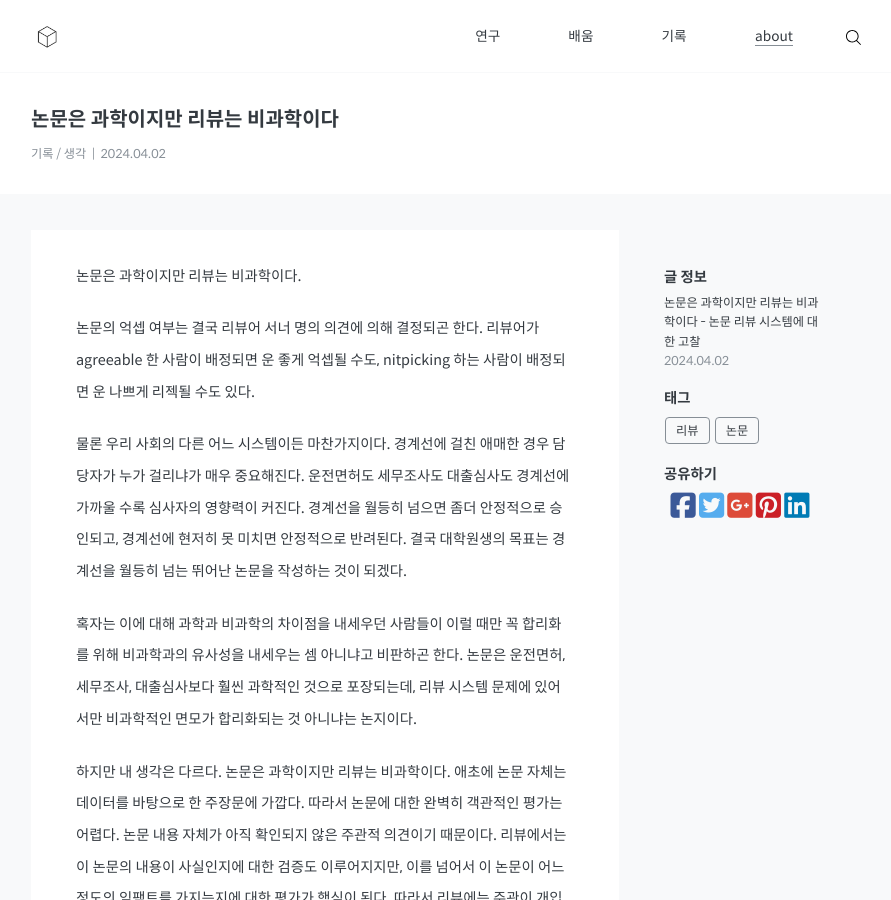
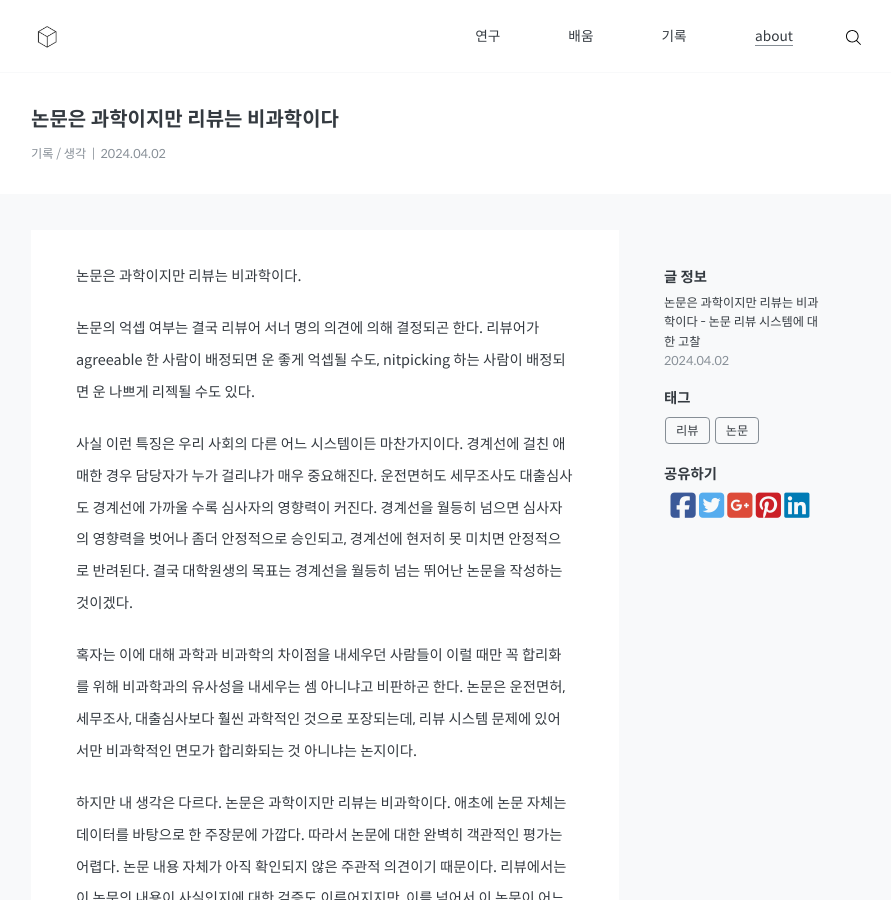
Before and after one commit to jyoonsong/jyoonsong.github.io, a Jekyll site: the page built from _posts/2024-04-19-reviews.md, in a window 1280 px wide and 900 px high. Shown: the whole window, without its empty margins (189-1080 px from the left). Built offline with Jekyll 4.4.1, drawn with Linux system fonts in a browser that asks for light colours; nearby versions of some CDN libraries.

Commit message:
it is very important to write well, communicate well

```diff
--- a/_posts/2024-04-19-reviews.md
+++ b/_posts/2024-04-19-reviews.md
@@ -17,7 +17,7 @@ tags:
 
 논문의 억셉 여부는 결국 리뷰어 서너 명의 의견에 의해 결정되곤 한다. 리뷰어가 agreeable 한 사람이 배정되면 운 좋게 억셉될 수도, nitpicking 하는 사람이 배정되면 운 나쁘게 리젝될 수도 있다.
 
-물론 우리 사회의 다른 어느 시스템이든 마찬가지이다. 경계선에 걸친 애매한 경우 담당자가 누가 걸리냐가 매우 중요해진다. 운전면허도 세무조사도 대출심사도 경계선에 가까울 수록 심사자의 영향력이 커진다. 경계선을 월등히 넘으면 좀더 안정적으로 승인되고, 경계선에 현저히 못 미치면 안정적으로 반려된다. 결국 대학원생의 목표는 경계선을 월등히 넘는 뛰어난 논문을 작성하는 것이 되겠다.
+사실 이런 특징은 우리 사회의 다른 어느 시스템이든 마찬가지이다. 경계선에 걸친 애매한 경우 담당자가 누가 걸리냐가 매우 중요해진다. 운전면허도 세무조사도 대출심사도 경계선에 가까울 수록 심사자의 영향력이 커진다. 경계선을 월등히 넘으면 심사자의 영향력을 벗어나 좀더 안정적으로 승인되고, 경계선에 현저히 못 미치면 안정적으로 반려된다. 결국 대학원생의 목표는 경계선을 월등히 넘는 뛰어난 논문을 작성하는 것이겠다.
 
 
 
```
